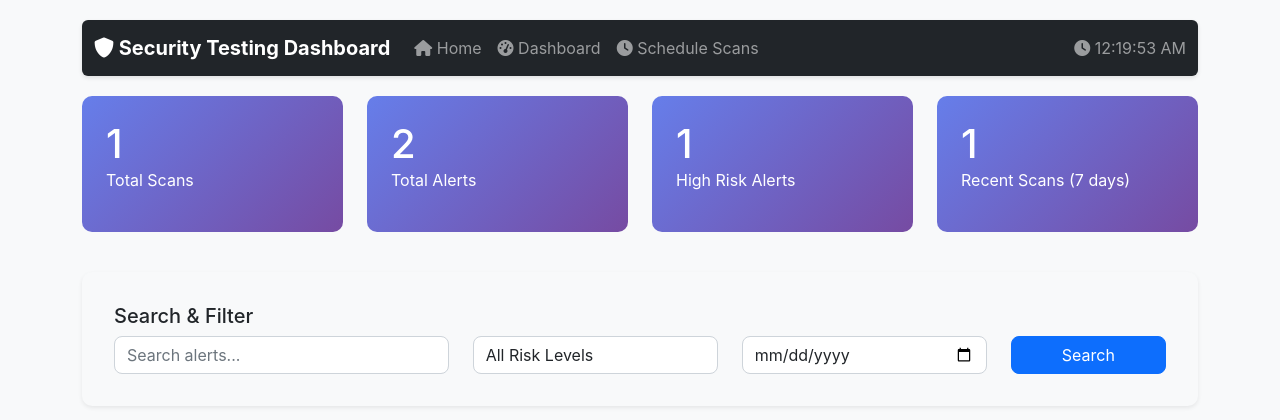
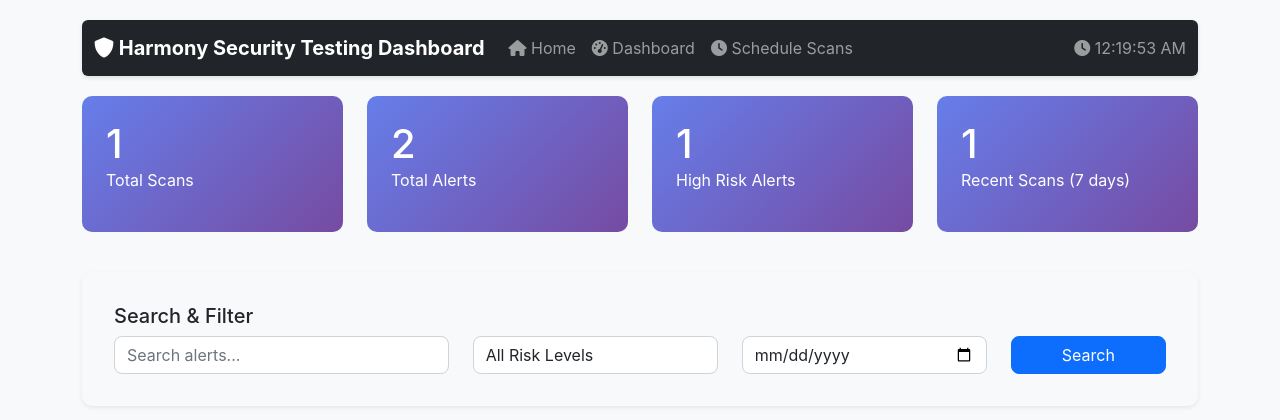
Before and after one commit to Optimustprime/security-framework, a Flask app: page /dashboard in a window 1280 px wide. Shown: the top 420 px of the page. Run offline with Flask 3, Linux system fonts and the light colour scheme; data comes from the database, SQL or seed files in the repository; some libraries are stand-ins or nearby versions.

Commit message:
updated dashboard

```diff
--- a/templates/base.html
+++ b/templates/base.html
@@ -67,7 +67,7 @@
         <nav class="navbar navbar-expand-lg navbar-dark bg-dark rounded">
             <div class="container-fluid">
                 <a class="navbar-brand" href="/">
-                    <i class="fas fa-shield-alt"></i> Security Testing Dashboard
+                    <i class="fas fa-shield-alt"></i> Harmony Security Testing Dashboard
                 </a>
                 <button class="navbar-toggler" type="button" data-bs-toggle="collapse" data-bs-target="#navbarNav" aria-controls="navbarNav" aria-expanded="false" aria-label="Toggle navigation">
                     <span class="navbar-toggler-icon"></span>
```
